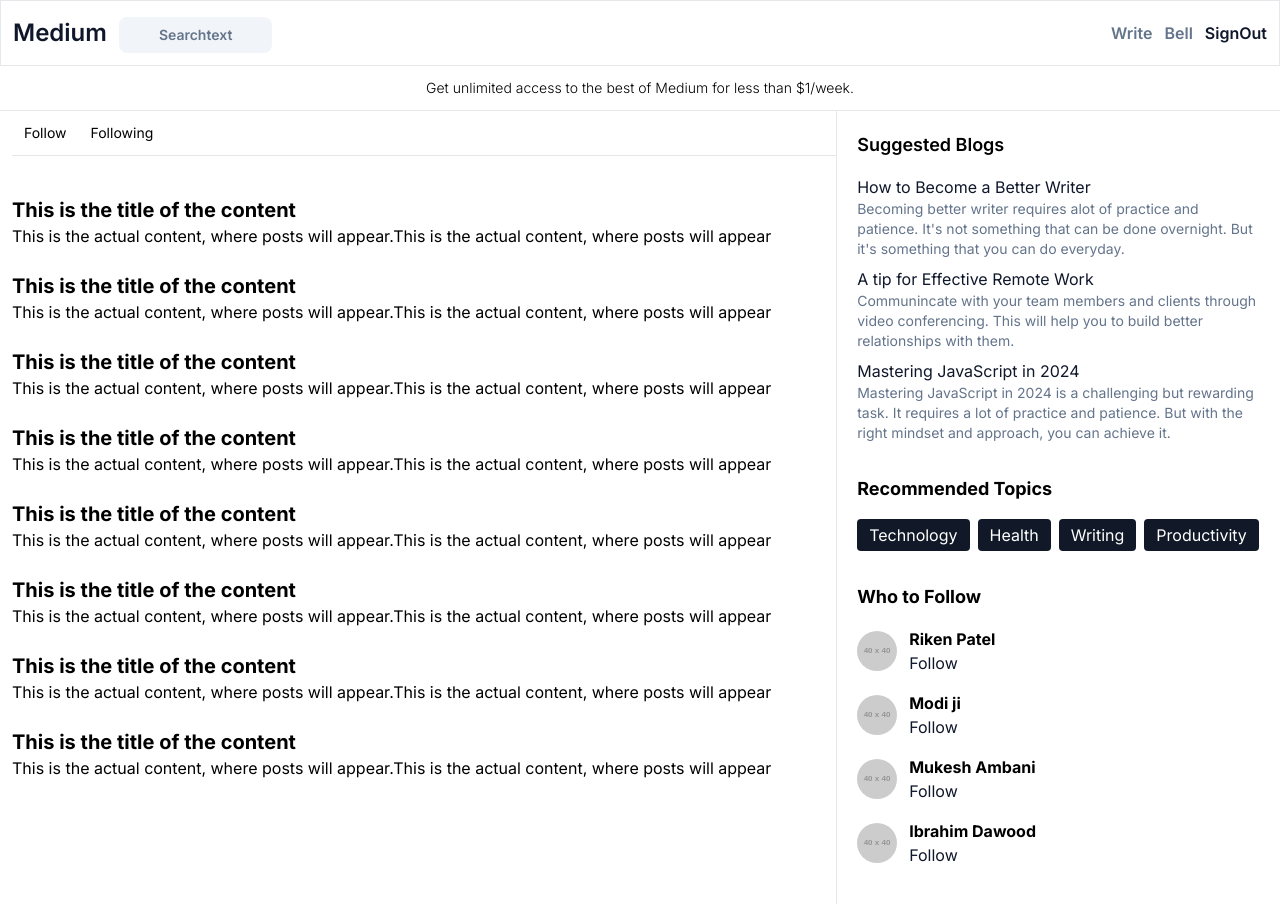
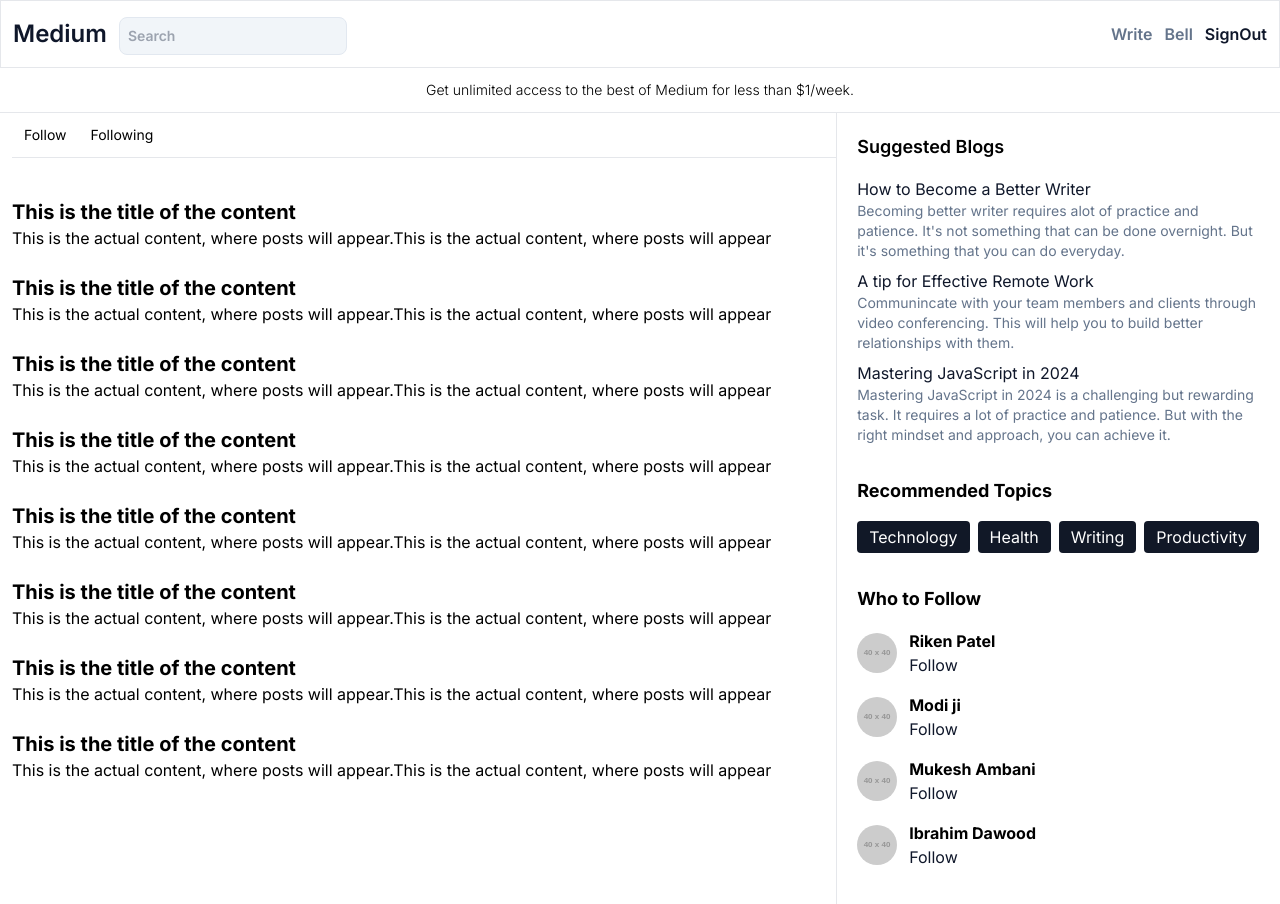
Before and after one commit to RikenMor001/NextJs-Backend, a Next.js app: page / in a window 1280 px wide. Shown: the top 904 px of the page. Built offline with nearby package versions, Linux system fonts and the light colour scheme; no server answers.

Commit message:
Update App.tsx

```diff
--- a/app/components/App.tsx
+++ b/app/components/App.tsx
@@ -1,9 +1,11 @@
 "use client"
 import { signOut } from "next-auth/react";
 import { useRouter } from "next/navigation";
+import { ChangeEvent, useState } from "react";
 
 export function Appbar() {
     const router = useRouter();
+    const [ serach, setSearch ] = useState<string>(" ");
 
     function Signout(){
         signOut();
@@ -16,11 +18,12 @@
                 <div className="text-2xl">
                     Medium
                 </div>
-                <div className="mt-1 ml-3 text-sm text-slate-500 rounded-lg bg-slate-100 p-2 px-10 font-semibold">
-                    <Input
-                     type="text"
-                     placeholder="Search"
-                    />
+                <div>
+                <Input
+                placeholder="Search"
+                type="text"
+                onChange={(e) => setSearch(e.target.value)}
+                />
                 </div>
             </div>
             <div className="flex">
@@ -41,16 +44,21 @@
     </div>
 }
 
-interface SignupProps {
-    placeholder: string;
-    type?: string;
+// onChange: (e: ChangeEvent<HTMLInputElement>) => void
+
+interface SearchProps {
+    placeholder: string,
+    type: string,
+    onChange: (e: ChangeEvent<HTMLInputElement>) => void
 }
 
-function Input({ placeholder, type }: SignupProps){
+function Input({placeholder, type, onChange}: SearchProps){
     return <div>
-        <div >
-            { placeholder }
-            { type }
-        </div>
+        <input
+            placeholder = { placeholder }
+            type = { type }
+            onChange = {onChange}
+            className="mt-1 ml-3 text-sm text-slate-500 rounded-lg bg-slate-100 py-2 px-2 font-semibold border border-slate-200"
+        />
     </div>
 }
```
